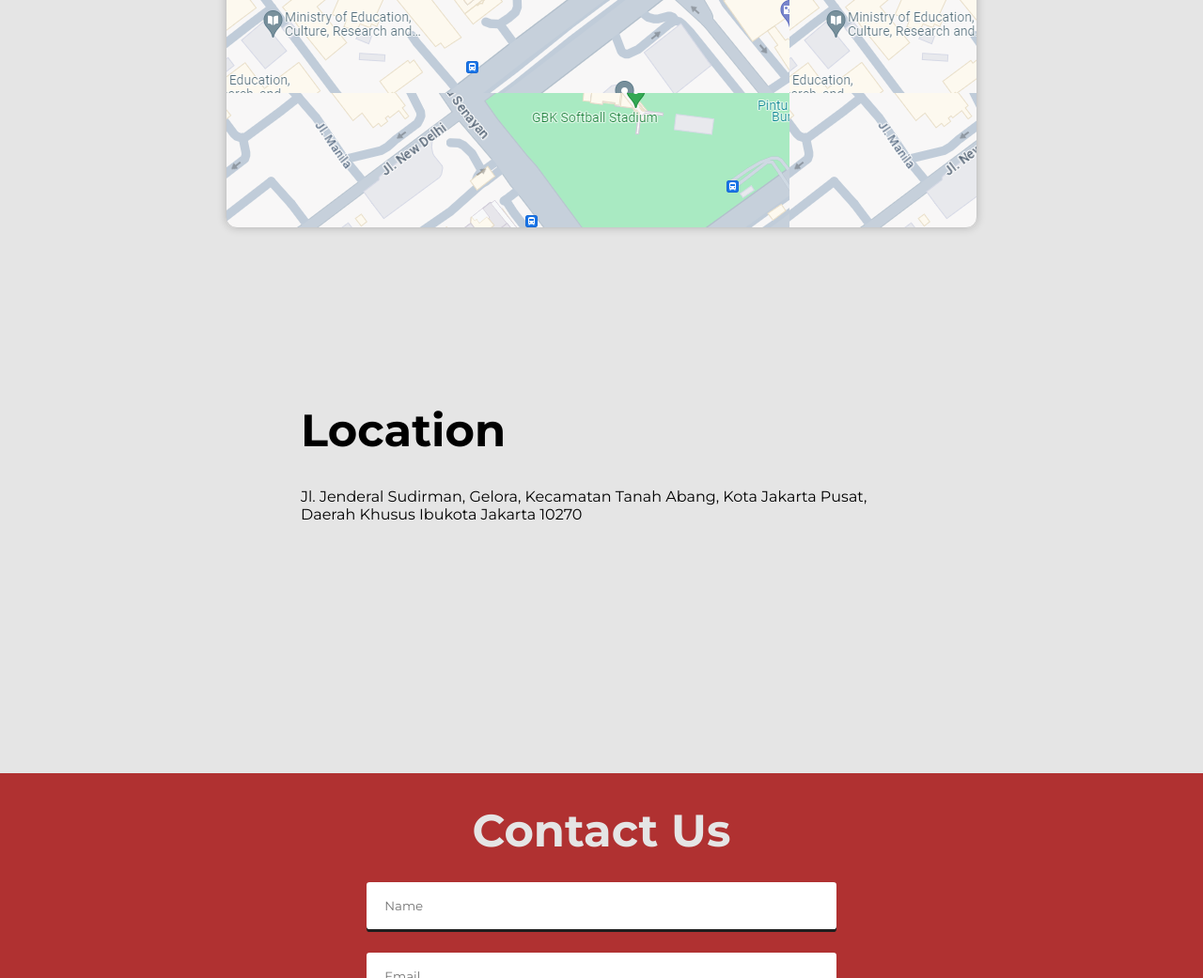
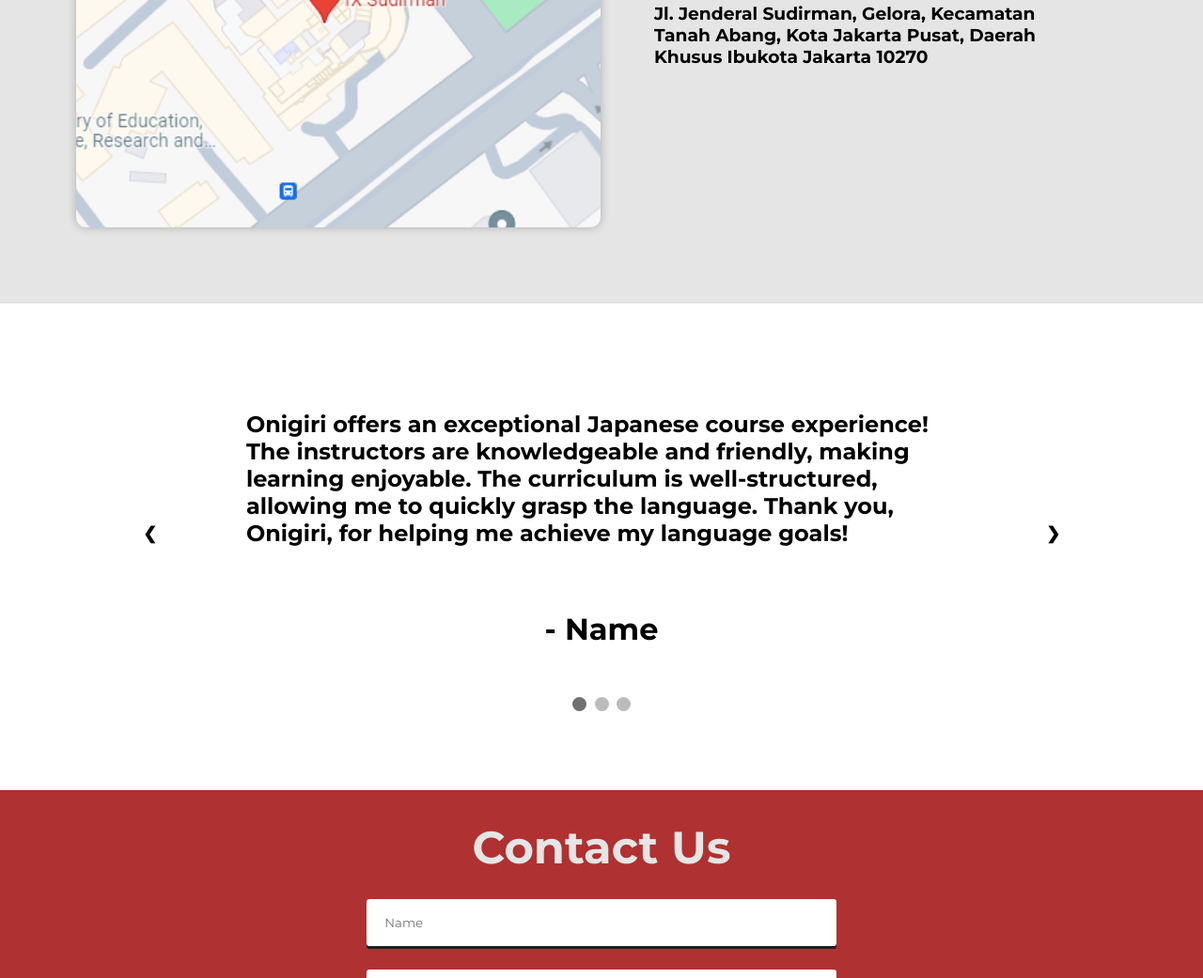
Before and after one commit to L1M1N4L/Onigiri-Project, a website: page index.html in a window 1280 px wide. Shown: the part 3943-4984 px from the top of the page at 94% size. Drawn offline with Linux system fonts and the light colour scheme.

Commit message:
added slideshow on main page

```diff
--- a/Css/styles.css
+++ b/Css/styles.css
@@ -19,9 +19,9 @@
 
 .slide-up{
     position: relative;
-    transform: translateY(100px);
+    transform: translateY(20px);
     opacity: 0;
-    transition: all 0.7s ease-in;
+    transition: all 0.5s ease-in;
 }
 
 .slide-up.active{
@@ -440,7 +440,7 @@
 }
 
 .location-image, .location-text{
-    width: 50rem;
+    width: 50%;
     height: 500px;
     display: flex;
     align-items: center;
@@ -455,9 +455,111 @@
 
 .location-image{
     background: url(../Images/location.png);
+    background-size: cover;
+    background-position: center;
     border-radius: 12px;
     border: 1px solid #cacaca;
     box-shadow: 0 0 10px rgba(0, 0, 0, 0.2);
+}
+
+@media (max-width: 768px){
+    .location-image, .location-text{
+        width: 100%;
+        height: 250px;
+    }
+}
+
+/* TESTIMONY */
+
+.testimony-container{
+    width: 100%;
+    background-color: #fff;
+    padding: 5rem;
+}
+
+.testimony, .testimony-name{
+    width: 75%;
+    margin: auto;
+}
+
+.testimony-name{
+    text-align: center;
+}
+
+.mySlides {
+    display: none;
+    height: 20rem;
+    flex-direction: column;
+    justify-content: space-evenly;
+}
+
+/* Slideshow container */
+.slideshow-container {
+    width: 90%;
+    position: relative;
+    margin: auto;
+}
+
+/* Next & previous buttons */
+.prev, .next {
+    cursor: pointer;
+    position: absolute;
+    top: 50%;
+    width: auto;
+    padding: 16px;
+    margin-top: -22px;
+    font-weight: bold;
+    font-size: 18px;
+    border-radius: 0 3px 3px 0;
+    user-select: none;
+}
+
+/* Position the "next button" to the right */
+.next {
+    right: 0;
+    border-radius: 3px 0 0 3px;
+}
+
+/* The dots/bullets/indicators */
+.dot {
+    cursor: pointer;
+    height: 15px;
+    width: 15px;
+    margin: 0 2px;
+    background-color: #bbb;
+    border-radius: 50%;
+    display: inline-block;
+    transition: background-color 0.6s ease;
+}
+
+.slideActive, .dot:hover {
+  background-color: #717171;
+}
+
+/* Fading animation */
+.fade {
+  animation-name: fade;
+  animation-duration: 1.5s;
+}
+
+@keyframes fade {
+  from {opacity: .4}
+  to {opacity: 1}
+}
+
+/* On smaller screens, decrease text size */
+@media only screen and (max-width: 600px) {
+    .testimony-container{
+        width: 100%;
+        background-color: #fff;
+        padding: 1.5rem;
+    }
+    .slideshow-container{
+        width: 100%;
+    }
+    .dot {
+       display: none;
+    }
 }
 
 /*Footer*/
--- a/index.html
+++ b/index.html
@@ -184,10 +184,44 @@
                     <div class="location-image"></div>
                     <div class="location-text">
                         <h1 class="location-h1" style="font-size: 3rem">Location</h1>
-                        <p class="location-p">Jl. Jenderal Sudirman, Gelora, Kecamatan Tanah Abang, Kota Jakarta Pusat, Daerah Khusus Ibukota Jakarta 10270</p>
+                        <h3 class="location-p">Jl. Jenderal Sudirman, Gelora, Kecamatan Tanah Abang, Kota Jakarta Pusat, Daerah Khusus Ibukota Jakarta 10270</h3>
                     </div>
             </div>
             <!--Location end-->
+
+            <!--Testimony start-->
+            <div class="testimony-container">
+                <div class="slideshow-container">
+
+                    <div class="mySlides fade">
+                        <h2 class="testimony">Onigiri offers an exceptional Japanese course experience! The instructors are knowledgeable and friendly, making learning enjoyable. The curriculum is well-structured, allowing me to quickly grasp the language. Thank you, Onigiri, for helping me achieve my language goals!</h2>
+                        <h1 class="testimony-name">- Name</h1>
+                    </div>
+
+                    <div class="mySlides fade">
+                        <h2 class="testimony">Onigiri's Japanese Course is simply amazing! The instructors are knowledgeable and patient, making learning Japanese a breeze. The immersive experience and delicious food make it an unforgettable journey. Arigatou gozaimasu, Onigiri!</h2>
+                        <h1 class="testimony-name">- Name</h1>
+                    </div>
+
+                    <div class="mySlides fade">
+                        <h2 class="testimony">Onigiri's Japanese Course is exceptional! Their authentic flavors and friendly staff made me feel like I was in Japan. Thank you for the delightful experience!</h2>
+                        <h1 class="testimony-name">- Name</h1>
+                    </div>
+
+                    <a class="prev" onclick="plusSlides(-1)">❮</a>
+                    <a class="next" onclick="plusSlides(1)">❯</a>
+
+                    </div>
+                    <br>
+
+                    <div style="text-align:center">
+                      <span class="dot" onclick="currentSlide(1)"></span>
+                      <span class="dot" onclick="currentSlide(2)"></span>
+                      <span class="dot" onclick="currentSlide(3)"></span>
+                    </div>
+                </div>
+            </div>
+            <!--Testimony end-->
 
             <!--Footer Start-->
 
@@ -226,5 +260,33 @@
         }
     }
 }
+
+let slideIndex = 1;
+showSlides(slideIndex);
+
+function plusSlides(n) {
+  showSlides(slideIndex += n);
+}
+
+function currentSlide(n) {
+  showSlides(slideIndex = n);
+}
+
+function showSlides(n) {
+  let i;
+  let slides = document.getElementsByClassName("mySlides");
+  let dots = document.getElementsByClassName("dot");
+  if (n > slides.length) {slideIndex = 1}
+  if (n < 1) {slideIndex = slides.length}
+  for (i = 0; i < slides.length; i++) {
+    slides[i].style.display = "none";
+  }
+  for (i = 0; i < dots.length; i++) {
+    dots[i].className = dots[i].className.replace(" slideActive", "");
+  }
+  slides[slideIndex-1].style.display = "flex";
+  dots[slideIndex-1].className += " slideActive";
+}
+
 </script>
 </html>
```
Also changed, not shown: About.html (+2 -2 lines), AllCourses.html (+2 -2 lines), Dashboard.html (+2 -2 lines), Simulation.html (+2 -2 lines), pricing.html (+2 -2 lines). Lines whose indentation alone changed are shown as unchanged.
